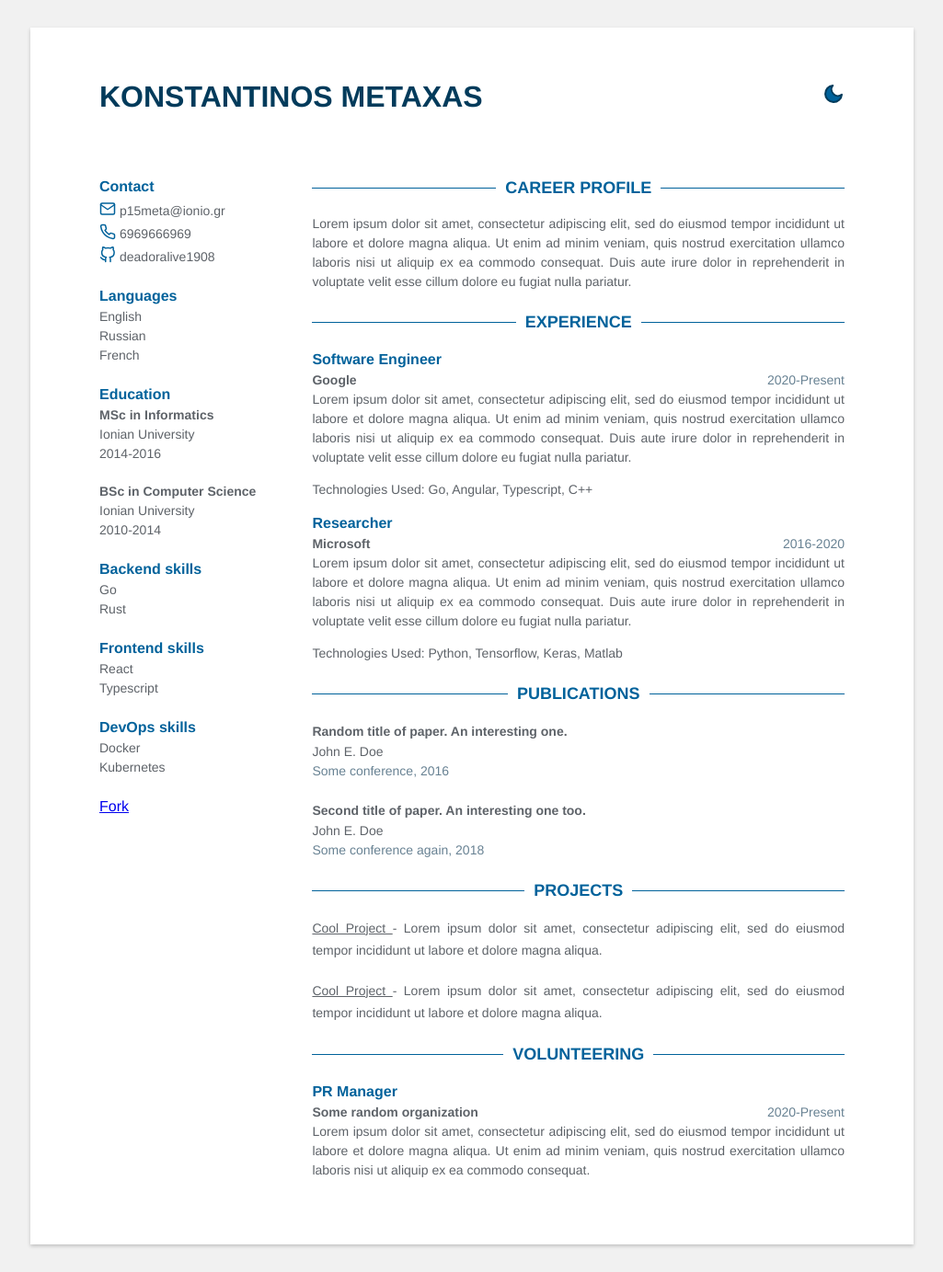
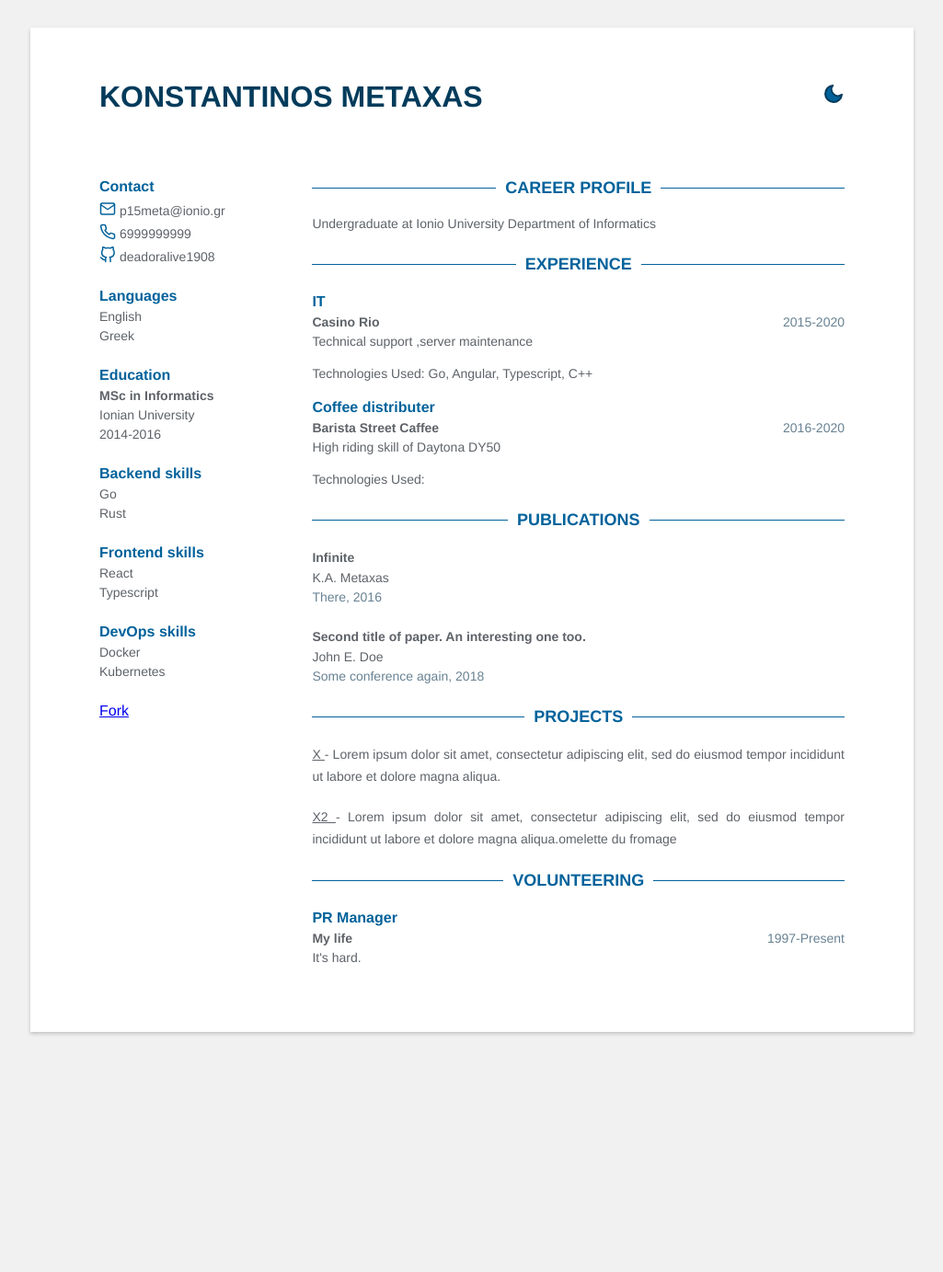
Before and after one commit to deadoralive1908/cv, a Jekyll site: the page built from index.html, in a window 1280 px wide. Shown: the whole page at 92% size, without its empty margins (127-1152 px from the left). Built offline with Jekyll 4.4.1, drawn with Linux system fonts in a browser that asks for light colours; after the commit the page ends 1152 px from its top, so only the background shows below that.

Commit message:
update cv

```diff
--- a/_config.yml
+++ b/_config.yml
@@ -1,6 +1,6 @@
-title: CV | A jekyll template
+title: CV | My CV
 description:  A beautiful template for your CV.
-url: https://jekyll-cv.stavrospanakakis.com
+url: https://deadoralive1908.github.io/cv/
 baseurl: ''
 theme_skin: blue
 
@@ -9,7 +9,7 @@ sass:
   style: compressed
 
 plugins:
-    - jekyll
+    - jekyll-minifier
 
 exclude:
   - docker-compose.yml
--- a/_data/data.yml
+++ b/_data/data.yml
@@ -6,23 +6,15 @@ fork: true
 contact:
   email: p15meta@ionio.gr
   github: deadoralive1908
-  linkedin:
-  phone: 6969666969
-  gitlab:
-  twitter:
+  phone: 6999999999
 
 languages:
   - idiom: English
-  - idiom: Russian
-  - idiom: French
+  - idiom: Greek
 
 education:
   - degree: MSc in Informatics
     time: 2014-2016
-    university: Ionian University
-
-  - degree: BSc in Computer Science
-    time: 2010-2014
     university: Ionian University
 
 skills:
@@ -41,43 +33,29 @@ skills:
 
 # Profile
 profile: |
-  Lorem ipsum dolor sit amet, consectetur adipiscing elit, sed do eiusmod
-  tempor incididunt ut labore et dolore magna aliqua. Ut enim ad minim veniam,
-  quis nostrud exercitation ullamco laboris nisi ut aliquip ex ea commodo consequat.
-  Duis aute irure dolor in reprehenderit in voluptate velit esse cillum dolore eu
-  fugiat nulla pariatur.
+  Undergraduate at Ionio University Department of Informatics
 
 # Experience
 experience:
-  - role: Software Engineer
-    time: 2020-Present
-    company: Google
+  - role: IT
+    time: 2015-2020
+    company: Casino Rio
     details: |
-      Lorem ipsum dolor sit amet, consectetur adipiscing elit, sed do eiusmod
-      tempor incididunt ut labore et dolore magna aliqua. Ut enim ad minim veniam,
-      quis nostrud exercitation ullamco laboris nisi ut aliquip ex ea commodo consequat.
-      Duis aute irure dolor in reprehenderit in voluptate velit esse cillum dolore eu
-      fugiat nulla pariatur.
+      Technical support ,server maintenance
     technologies_used: |
       Go, Angular, Typescript, C++
 
-  - role: Researcher
+  - role: Coffee distributer
     time: 2016-2020
-    company: Microsoft
+    company: Barista Street Caffee
     details: |
-      Lorem ipsum dolor sit amet, consectetur adipiscing elit, sed do eiusmod
-      tempor incididunt ut labore et dolore magna aliqua. Ut enim ad minim veniam,
-      quis nostrud exercitation ullamco laboris nisi ut aliquip ex ea commodo consequat.
-      Duis aute irure dolor in reprehenderit in voluptate velit esse cillum dolore eu
-      fugiat nulla pariatur.
-    technologies_used: |
-      Python, Tensorflow, Keras, Matlab
+      High riding skill of Daytona DY50
 
 publications:
-  - title: Random title of paper. An interesting one.
+  - title: Infinite
     link: "#"
-    authors: John E. Doe
-    conference: Some conference, 2016
+    authors: K.A. Metaxas
+    conference: There, 2016
 
   - title: Second title of paper. An interesting one too.
     link: "#"
@@ -85,24 +63,22 @@ publications:
     conference: Some conference again, 2018
 
 projects:
-  - title: Cool Project
+  - title: X
     link: #
     details: |
       Lorem ipsum dolor sit amet, consectetur adipiscing elit, sed do eiusmod
       tempor incididunt ut labore et dolore magna aliqua.
 
-  - title: Cool Project
+  - title: X2
     link: #
     details: |
       Lorem ipsum dolor sit amet, consectetur adipiscing elit, sed do eiusmod
-      tempor incididunt ut labore et dolore magna aliqua.
+      tempor incididunt ut labore et dolore magna aliqua.omelette du fromage
 
 # Volunteering
 volunteering:
-  - time: 2020-Present
+  - time: 1997-Present
     role: PR Manager
-    company: Some random organization
+    company: My life
     details: |
-      Lorem ipsum dolor sit amet, consectetur adipiscing elit, sed do eiusmod
-      tempor incididunt ut labore et dolore magna aliqua. Ut enim ad minim veniam,
-      quis nostrud exercitation ullamco laboris nisi ut aliquip ex ea commodo consequat.
+      It's hard.
```
Also changed, not shown: 1 other file.
